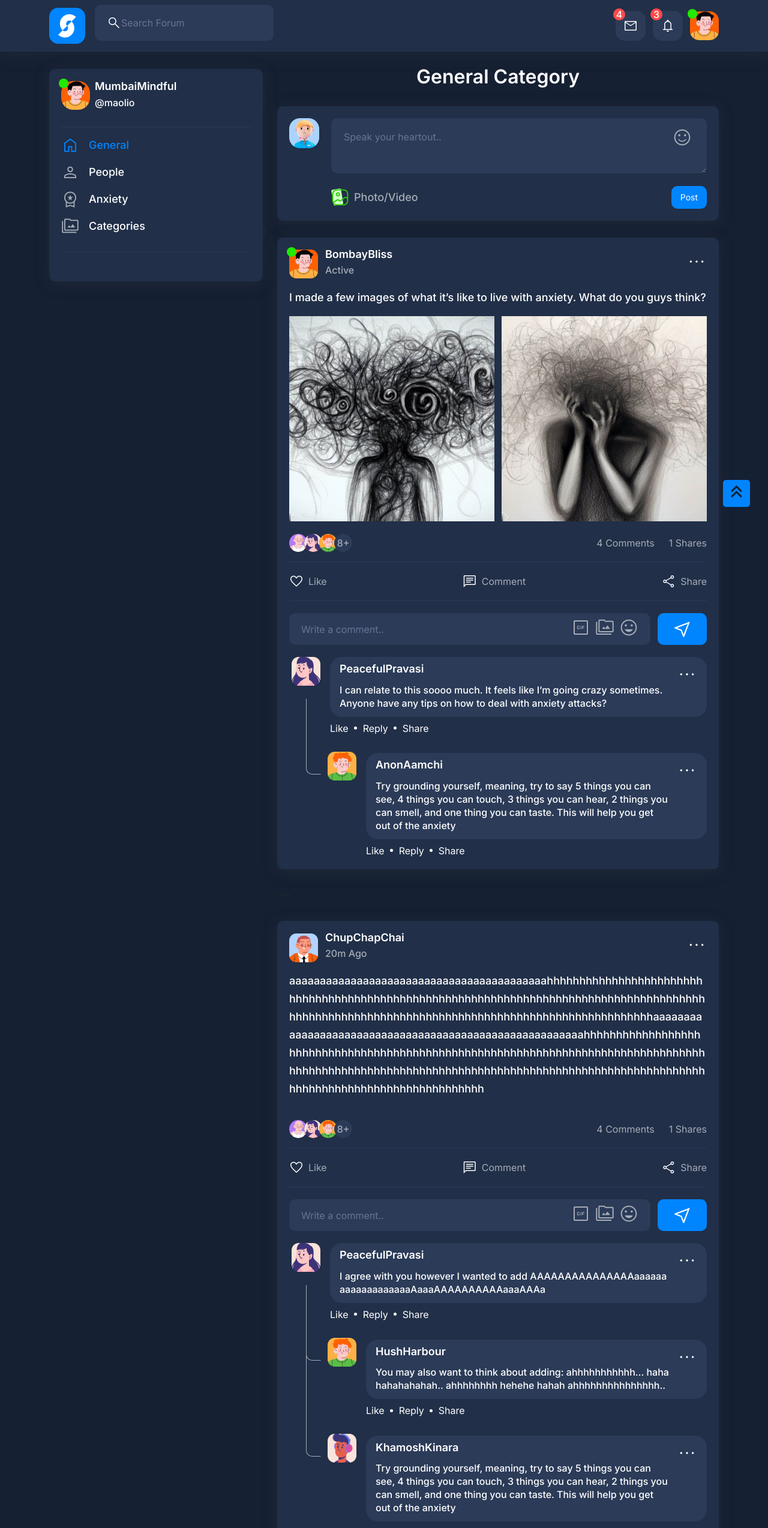
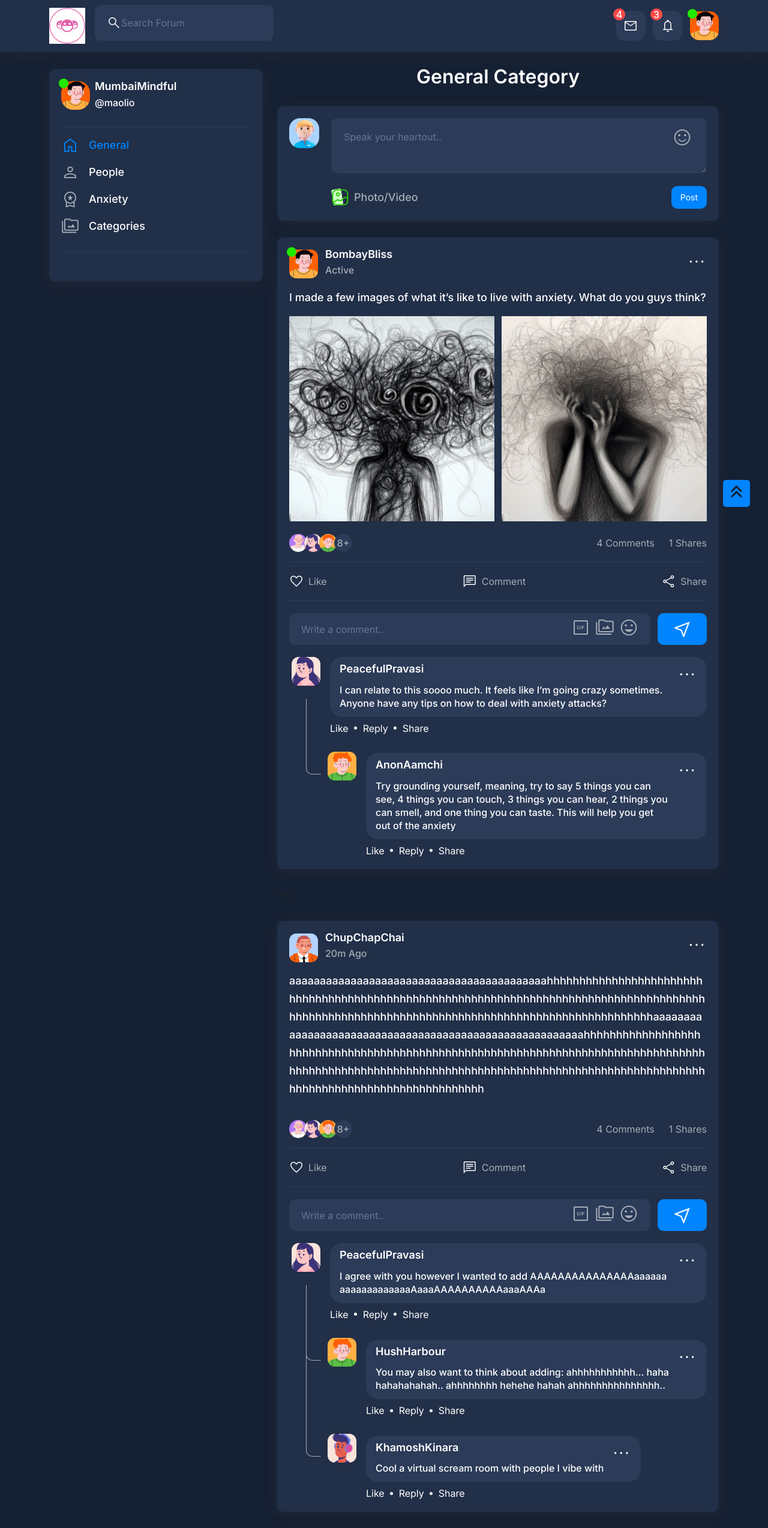
Before and after one commit to vikkastiwari/CodeCasters, a plain HTML site: page cc-index.html in a window 1280 px wide. Shown: the top 2547 px of the page at 60% size. Drawn offline with Linux system fonts and the light colour scheme; a web font is replaced by a local one.

Commit message:
logo updated

```diff
--- a/cc-index.html
+++ b/cc-index.html
@@ -35,7 +35,7 @@
                 <nav class="navbar w-100 navbar-expand-lg justify-content-between justify-content-betweenm">
                     <div class="d-flex justify-content-between">
                         <a href="cc-index.html" class="navbar-brand">
-                            <img src="assets/images/logo.png" class="logo" alt="logo">
+                            <img src="assets/images/final_website_logo.png" class="logo" alt="logo">
                         </a>
                         <button class="button search-active d-block d-md-none">
                             <i class="d-center material-symbols-outlined fs-xxl mat-icon"> search </i>
@@ -1331,7 +1331,7 @@
                                                 <div class="top-area px-4 py-3 d-flex gap-3 align-items-start justify-content-between">
                                                     <div class="title-area">
                                                         <h6 class="m-0 mb-3"><a href="public-profile-post.html">KhamoshKinara</a></h6>
-                                                        <p class="mdtxt">Try grounding yourself, meaning, try to say 5 things you can see, 4 things you can touch, 3 things you can hear, 2 things you can smell, and one thing you can taste. This will help you get out of the anxiety</p>
+                                                        <p class="mdtxt">Cool a virtual scream room with people I vibe with</p>
                                                     </div>
                                                     <div class="btn-group dropend cus-dropdown">
                                                         <button type="button" class="dropdown-btn" data-bs-toggle="dropdown" aria-expanded="false">
```
Also changed, not shown: cc-group.html (+1 -1 lines), cc-home.html (+1 -1 lines), assets/images/final_website_logo.png (added).
